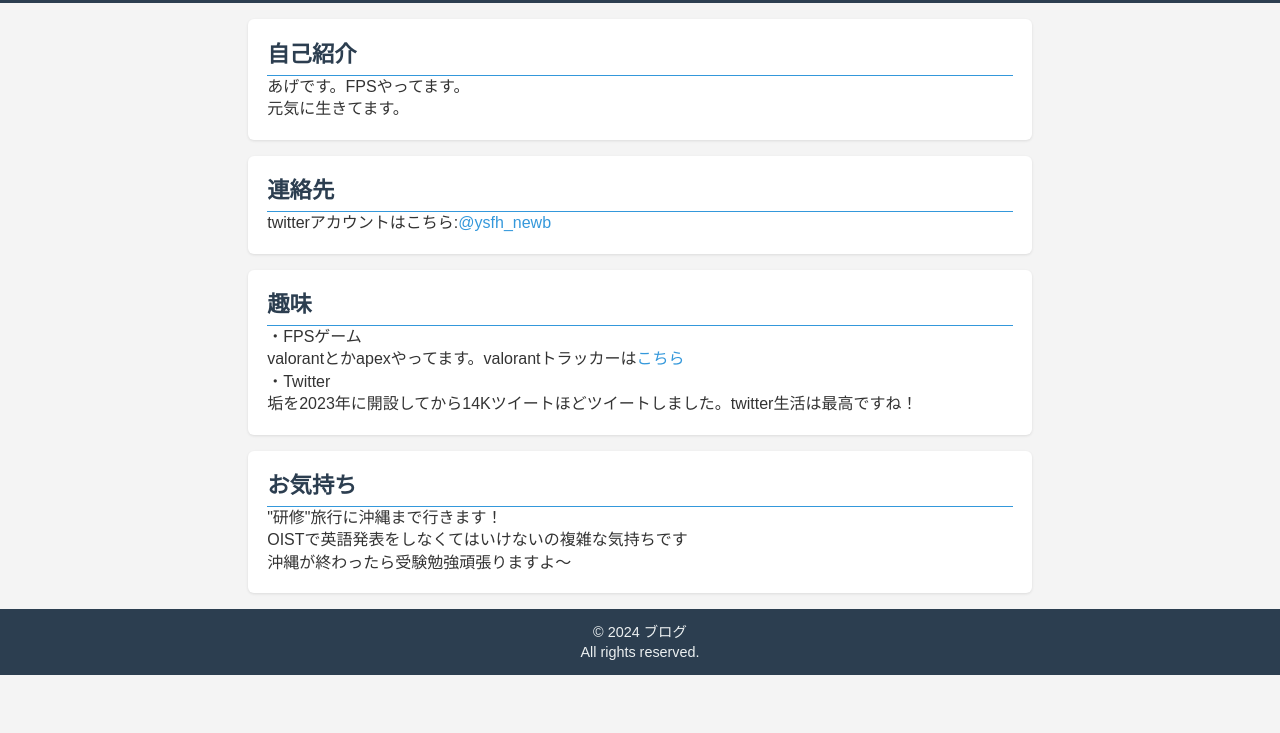
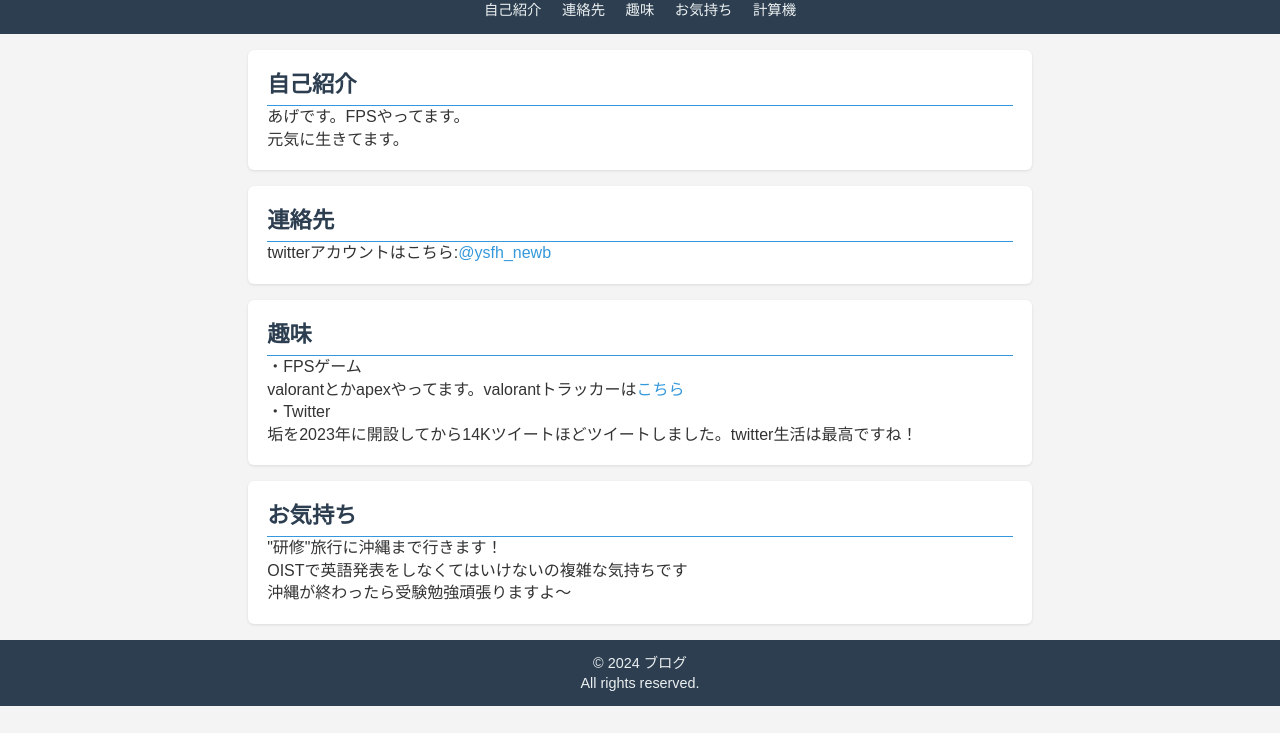
Before and after one commit to AGE-00/mypage, a plain HTML site: page index.html in a window 1280 px wide. Shown: the part 67-800 px from the top of the page. Drawn offline with Linux system fonts and the light colour scheme.

Commit message:
計算機を追加

```diff
--- a/index.html
+++ b/index.html
@@ -11,6 +11,16 @@
     <div id="particles-js"></div>
     <header>
       <h1 data-aos="fade-down">ブログ</h1>
+      <!-- ナビゲーションメニューの更新 -->
+      <nav>
+        <ul>
+          <li><a href="#about">自己紹介</a></li>
+          <li><a href="#contact">連絡先</a></li>
+          <li><a href="#hobby">趣味</a></li>
+          <li><a href="#something">お気持ち</a></li>
+          <li><a href="calculator.html">計算機</a></li> <!-- 新しく追加したリンク -->
+        </ul>
+      </nav>
     </header>
     <main>
       <section id="about" data-aos="fade-up">
```
Also changed, not shown: calculator.html (+4 -1 lines).
